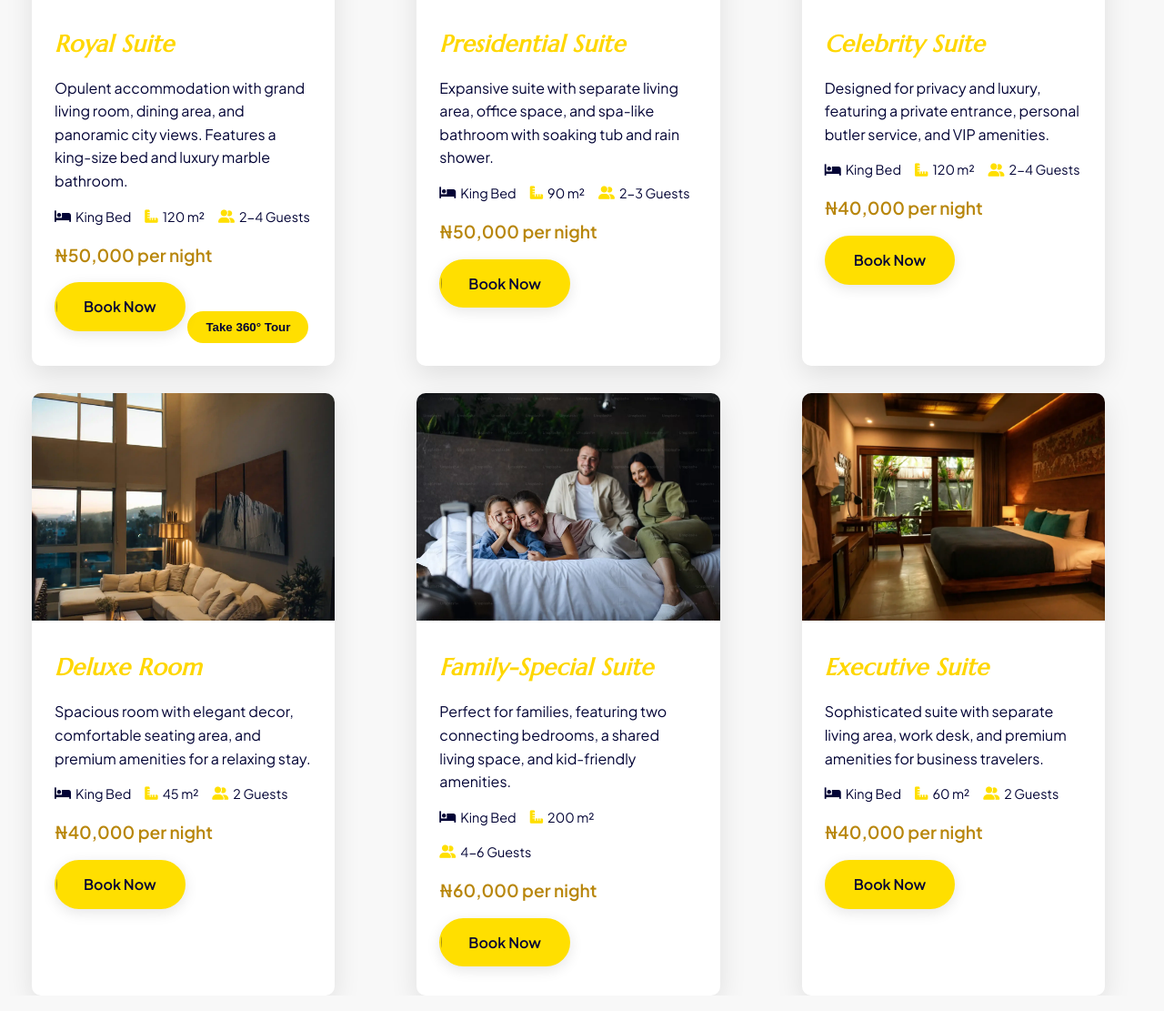
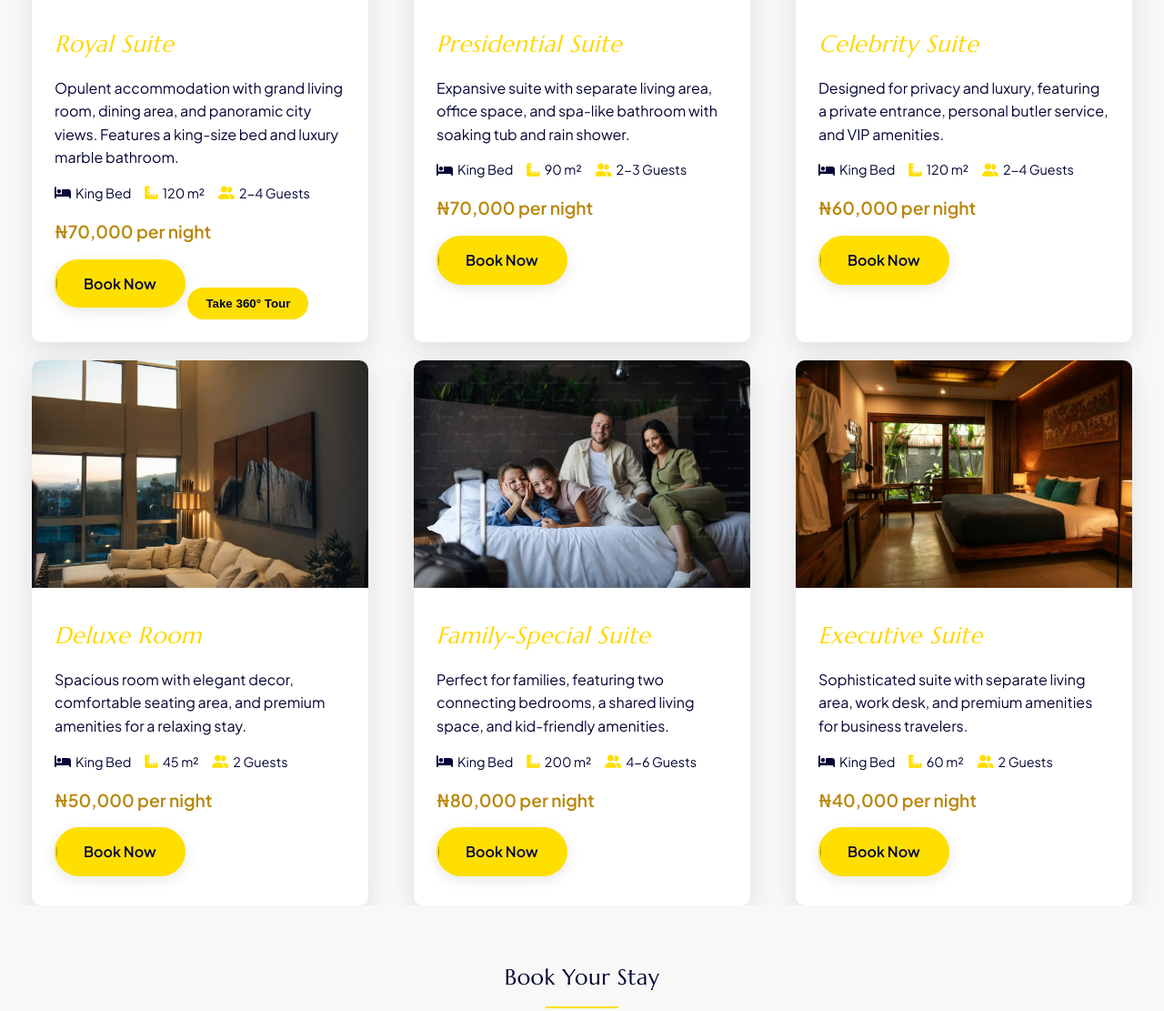
Before and after one commit to Elikiba/sereneheights, a plain HTML site: page suites.html in a window 1280 px wide. Shown: the part 1140-2251 px from the top of the page at 91% size. Drawn offline with Linux system fonts and the light colour scheme.

Commit message:
update suites styles

```diff
--- a/styles.css
+++ b/styles.css
@@ -530,8 +530,8 @@ section.show {
 
   .room-card {
     scroll-snap-align: start;
-    flex: 0 0 calc(100% - 60px);
-    max-width: calc(100% - 60px);
+    flex: 0 0 calc(90% - 60px);
+    max-width: 100vw;
     border-radius: 10px;
     overflow: hidden;
     box-shadow: 0 10px 30px rgba(0, 0, 0, 0.1);
@@ -1307,7 +1307,7 @@ section.show {
 .rooms-grid {
     display: grid;
     grid-template-columns: repeat(auto-fit, minmax(350px, 1fr));
-    gap: 30px;
+    gap: 20px;
     margin-top: 40px;
 }
 
@@ -1348,7 +1348,7 @@ section.show {
 .room-content h3 {
     margin-bottom: 15px;
     color: gold;
-    font-weight: bold;
+    font-weight: 400;
 }
 
 .room-features {
--- a/suites.html
+++ b/suites.html
@@ -263,7 +263,7 @@
               <span><i class="fas fa-ruler-combined"></i> 120 m²</span>
               <span><i class="fas fa-user-friends"></i> 2-4 Guests</span>
             </div>
-            <div class="room-price">₦50,000 per night</div>
+            <div class="room-price">₦70,000 per night</div>
             <a
               href="https://calendly.com/ovenserisosa/30min"
               class="btn btn-primary"
@@ -295,7 +295,7 @@
               <span><i class="fas fa-ruler-combined"></i> 90 m²</span>
               <span><i class="fas fa-user-friends"></i> 2-3 Guests</span>
             </div>
-            <div class="room-price">₦50,000 per night</div>
+            <div class="room-price">₦70,000 per night</div>
             <a
               href="https://calendly.com/ovenserisosa/30min"
               class="btn btn-primary"
@@ -323,7 +323,7 @@
               <span><i class="fas fa-ruler-combined"></i> 120 m²</span>
               <span><i class="fas fa-user-friends"></i> 2-4 Guests</span>
             </div>
-            <div class="room-price">₦40,000 per night</div>
+            <div class="room-price">₦60,000 per night</div>
             <a
               href="https://calendly.com/ovenserisosa/30min"
               class="btn btn-primary"
@@ -352,7 +352,7 @@
               <span><i class="fas fa-ruler-combined"></i> 45 m²</span>
               <span><i class="fas fa-user-friends"></i> 2 Guests</span>
             </div>
-            <div class="room-price">₦40,000 per night</div>
+            <div class="room-price">₦50,000 per night</div>
             <a
               href="https://calendly.com/ovenserisosa/30min"
               class="btn btn-primary"
@@ -380,7 +380,7 @@
               <span><i class="fas fa-ruler-combined"></i> 200 m²</span>
               <span><i class="fas fa-user-friends"></i> 4-6 Guests</span>
             </div>
-            <div class="room-price">₦60,000 per night</div>
+            <div class="room-price">₦80,000 per night</div>
             <a
               href="https://calendly.com/ovenserisosa/30min"
               class="btn btn-primary"
```
